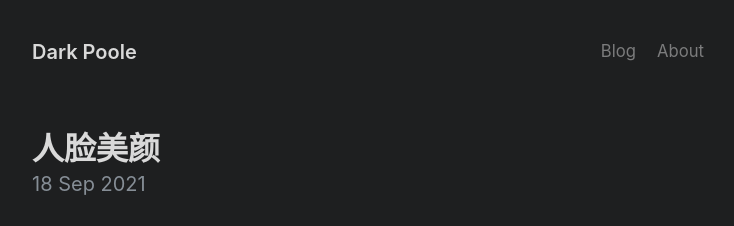
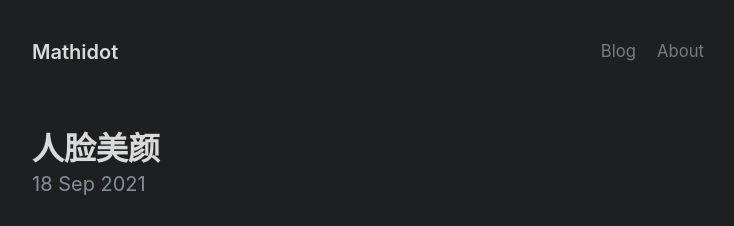
Before and after one commit to mathidot/mathidot.github.io, a Jekyll site: the page built from index.html, in a window 1280 px wide and 900 px high. Shown: the top 226 px of the window, without its empty margins (272-1006 px from the left). Built offline with Jekyll 4.4.1, drawn with Linux system fonts in a browser that asks for light colours; the list of posts is cut into pages by our own code.

Commit message:
Update _config.yml

```diff
--- a/_config.yml
+++ b/_config.yml
@@ -1,6 +1,6 @@
 # Setup
-title: Dark Poole
-url: https://getpoole.com
+title: Mathidot
+url: https://github.com/mathidot
 paginate: 1
 baseurl: ""
 permalink: pretty
```
